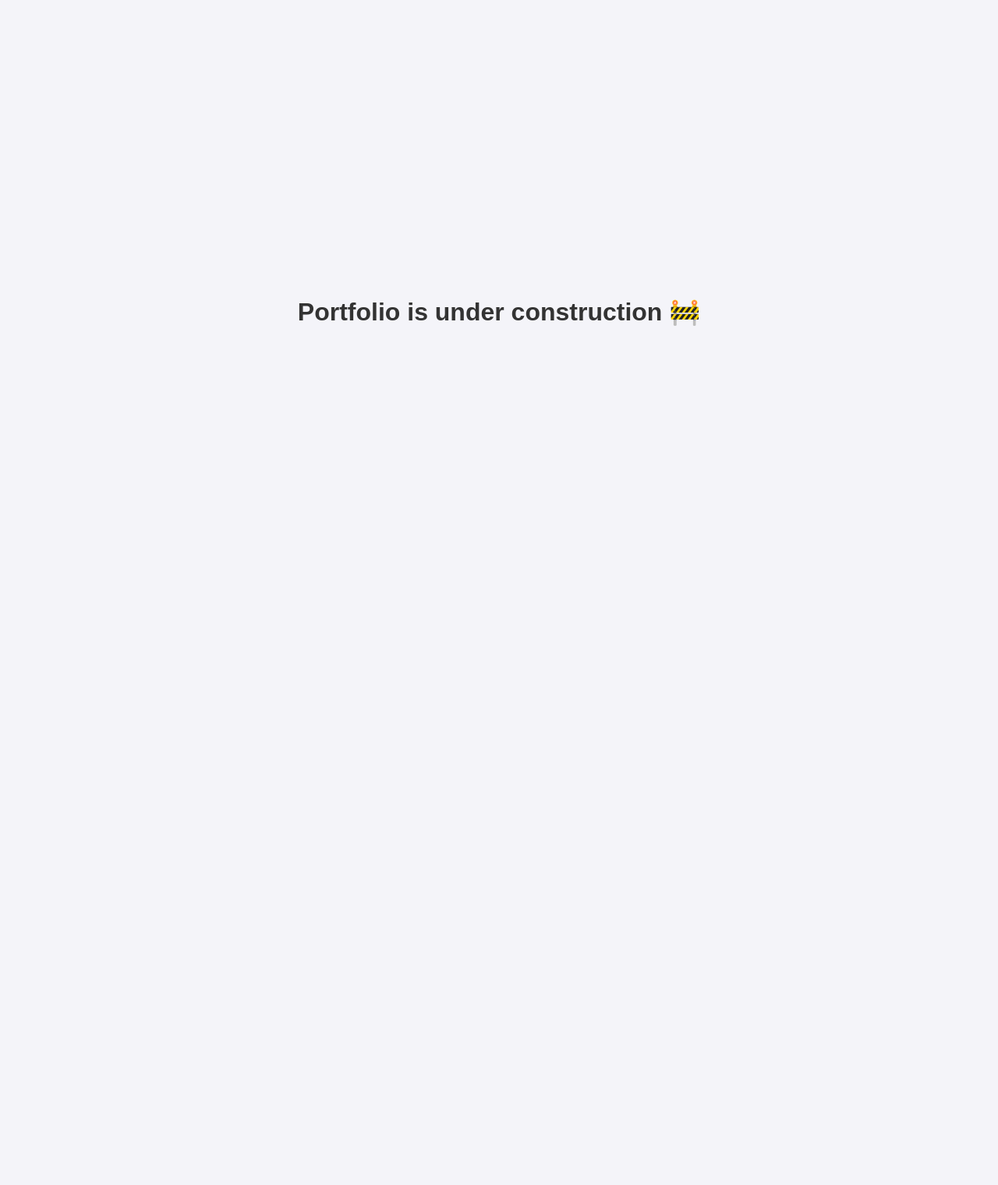
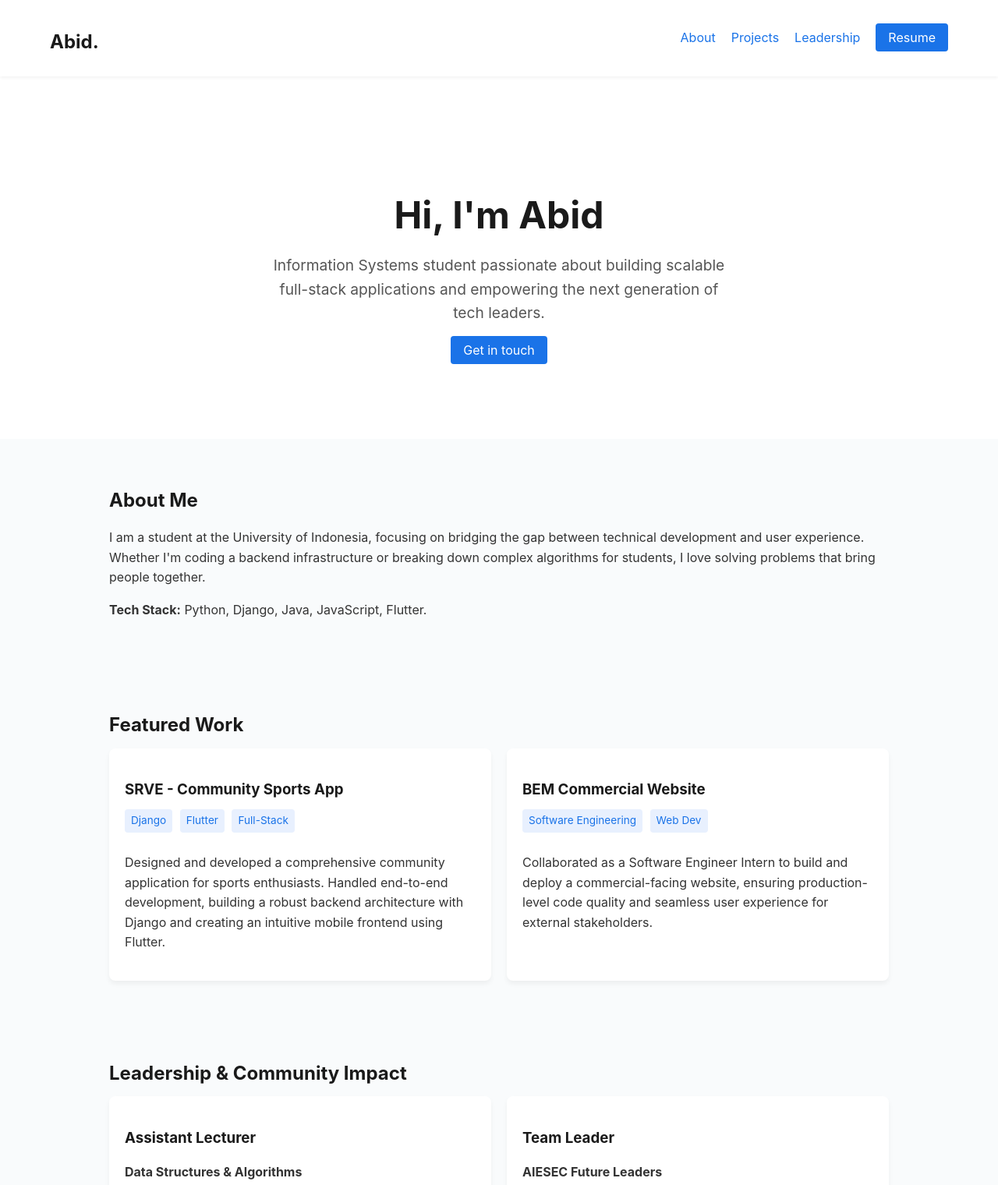
Before and after one commit to abidayn/portfolio, a plain HTML site: page index.html in a window 1280 px wide. Shown: the top 1520 px of the page at 78% size. Before the commit the page ends 800 px from the top, so only its background shows below. Drawn offline with Linux system fonts and the light colour scheme.

Commit message:
trial once

```diff
--- a/index.html
+++ b/index.html
@@ -1,23 +1,133 @@
 <!DOCTYPE html>
-<html lang="id">
+<html lang="en">
 <head>
     <meta charset="UTF-8">
     <meta name="viewport" content="width=device-width, initial-scale=1.0">
-    <title>Portfolio - Coming Soon</title>
+    <title>Abid | Software Engineer & Community Builder</title>
     <style>
+        /* Base Styles */
         body {
-            font-family: sans-serif;
+            font-family: -apple-system, BlinkMacSystemFont, "Segoe UI", Roboto, Helvetica, Arial, sans-serif;
+            margin: 0;
+            padding: 0;
+            color: #333;
+            line-height: 1.6;
+            background-color: #f9fbfc;
+        }
+        h1, h2, h3 { color: #1a1a1a; margin-bottom: 10px; }
+        a { text-decoration: none; color: #1a73e8; }
+        a:hover { text-decoration: underline; }
+        .container { width: 90%; max-width: 1000px; margin: auto; padding: 40px 0; }
+
+        /* Navbar */
+        nav {
+            background: white;
+            padding: 15px 5%;
             display: flex;
-            justify-content: center;
+            justify-content: space-between;
             align-items: center;
-            height: 100vh;
-            margin: 0;
-            background-color: #f4f4f9;
+            box-shadow: 0 2px 4px rgba(0,0,0,0.05);
+            position: sticky;
+            top: 0;
+            z-index: 1000;
         }
-        h1 { color: #333; }
+        nav ul { list-style: none; display: flex; gap: 20px; margin: 0; padding: 0; }
+        .btn-resume { background: #1a73e8; color: white; padding: 8px 16px; border-radius: 4px; }
+        .btn-resume:hover { background: #1557b0; text-decoration: none; }
+
+        /* Hero Section */
+        .hero { text-align: center; padding: 100px 20px; background: white; }
+        .hero h1 { font-size: 3rem; margin-bottom: 10px; }
+        .hero p { font-size: 1.2rem; color: #555; max-width: 600px; margin: 0 auto 20px; }
+
+        /* Grid Layouts for Sections */
+        .grid-2 { display: grid; grid-template-columns: 1fr 1fr; gap: 20px; }
+
+        /* Cards */
+        .card { background: white; padding: 20px; border-radius: 8px; box-shadow: 0 4px 6px rgba(0,0,0,0.05); }
+        .tag { display: inline-block; background: #e8f0fe; color: #1a73e8; padding: 4px 8px; border-radius: 4px; font-size: 0.85rem; margin-right: 5px; margin-bottom: 10px; }
+
+        /* Footer */
+        footer { background: #1a1a1a; color: white; text-align: center; padding: 30px 20px; }
+        footer a { color: #8ab4f8; }
+
+        /* Responsive */
+        @media (max-width: 768px) {
+            .grid-2 { grid-template-columns: 1fr; }
+            nav ul { display: none; /* In a real app, add a hamburger menu here */ }
+        }
     </style>
 </head>
 <body>
-    <h1>Portfolio is under construction 🚧</h1>
+
+    <nav>
+        <h2>Abid.</h2>
+        <ul>
+            <li><a href="#about">About</a></li>
+            <li><a href="#projects">Projects</a></li>
+            <li><a href="#leadership">Leadership</a></li>
+            <li><a href="#contact" class="btn-resume">Resume</a></li>
+        </ul>
+    </nav>
+
+    <section class="hero">
+        <h1>Hi, I'm Abid</h1>
+        <p>Information Systems student passionate about building scalable full-stack applications and empowering the next generation of tech leaders.</p>
+        <a href="#contact" class="btn-resume">Get in touch</a>
+    </section>
+
+    <section id="about" class="container">
+        <h2>About Me</h2>
+        <p>I am a student at the University of Indonesia, focusing on bridging the gap between technical development and user experience. Whether I'm coding a backend infrastructure or breaking down complex algorithms for students, I love solving problems that bring people together.</p>
+        <p><strong>Tech Stack:</strong> Python, Django, Java, JavaScript, Flutter.</p>
+    </section>
+
+    <section id="projects" class="container">
+        <h2>Featured Work</h2>
+        <div class="grid-2">
+            <div class="card">
+                <h3>SRVE - Community Sports App</h3>
+                <span class="tag">Django</span> <span class="tag">Flutter</span> <span class="tag">Full-Stack</span>
+                <p>Designed and developed a comprehensive community application for sports enthusiasts. Handled end-to-end development, building a robust backend architecture with Django and creating an intuitive mobile frontend using Flutter.</p>
+            </div>
+            <div class="card">
+                <h3>BEM Commercial Website</h3>
+                <span class="tag">Software Engineering</span> <span class="tag">Web Dev</span>
+                <p>Collaborated as a Software Engineer Intern to build and deploy a commercial-facing website, ensuring production-level code quality and seamless user experience for external stakeholders.</p>
+            </div>
+        </div>
+    </section>
+
+    <section id="leadership" class="container">
+        <h2>Leadership & Community Impact</h2>
+        <div class="grid-2">
+            <div class="card">
+                <h3>Assistant Lecturer</h3>
+                <p><strong>Data Structures & Algorithms</strong></p>
+                <p>Mentoring peers and explaining complex technical concepts like Big O notation, dynamic programming, and tree algorithms. Focused on making challenging material accessible and actionable for students.</p>
+            </div>
+            <div class="card">
+                <h3>Team Leader</h3>
+                <p><strong>AIESEC Future Leaders</strong></p>
+                <p>Leading the 2026 term by designing curriculum, managing team dynamics, and driving cross-departmental collaboration to foster leadership development.</p>
+            </div>
+        </div>
+    </section>
+
+    <section id="explorations" class="container" style="background-color: white; padding: 40px; border-radius: 8px;">
+        <h2>Current Explorations</h2>
+        <p>Beyond coursework, I am deeply interested in the generative AI space. I am currently developing a digital product: a comprehensive PDF guide featuring optimized prompts for AI models like ChatGPT and Gemini, aimed at helping users maximize their productivity.</p>
+    </section>
+
+    <footer id="contact">
+        <h2>Let's Connect</h2>
+        <p>Always open to discussing tech, community building, or new opportunities.</p>
+        <p>
+            <a href="#">LinkedIn</a> |
+            <a href="#">GitHub</a> |
+            <a href="#">Email Me</a>
+        </p>
+    </footer>
+
 </body>
 </html>
```
